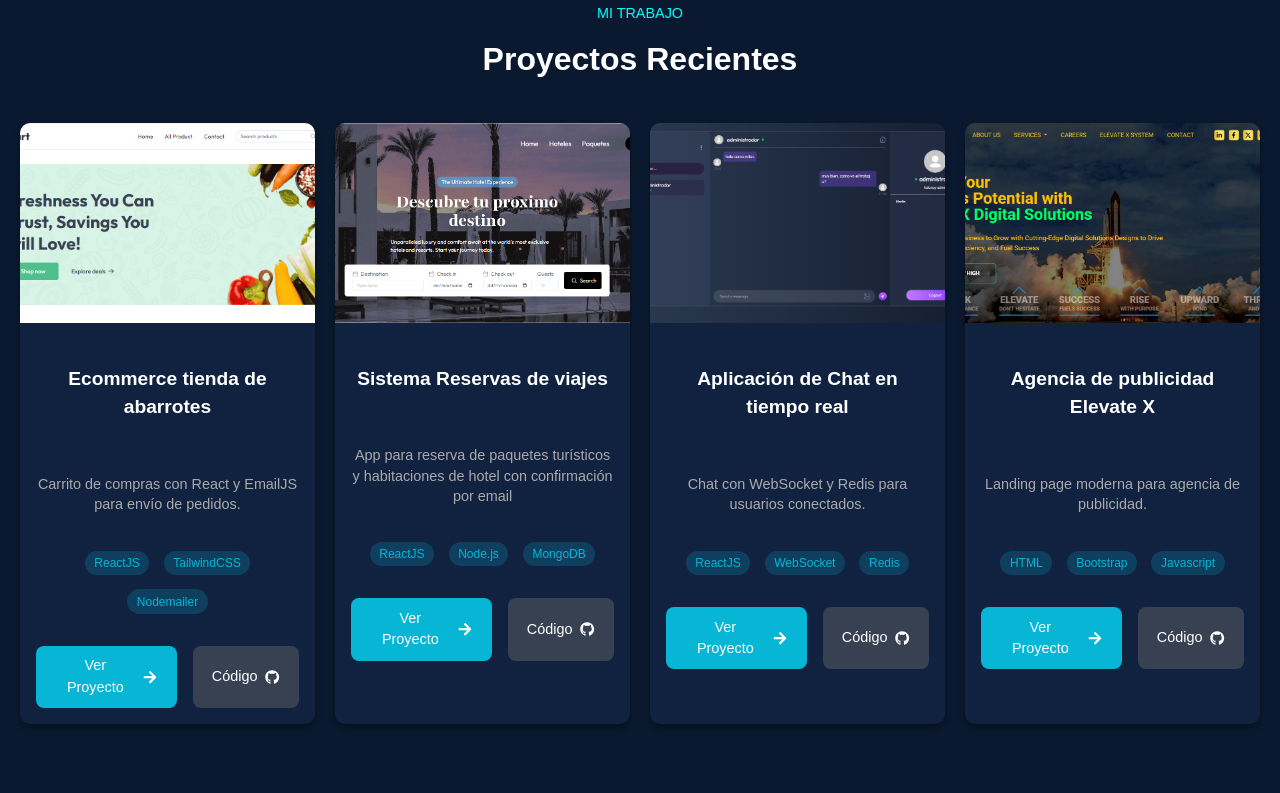
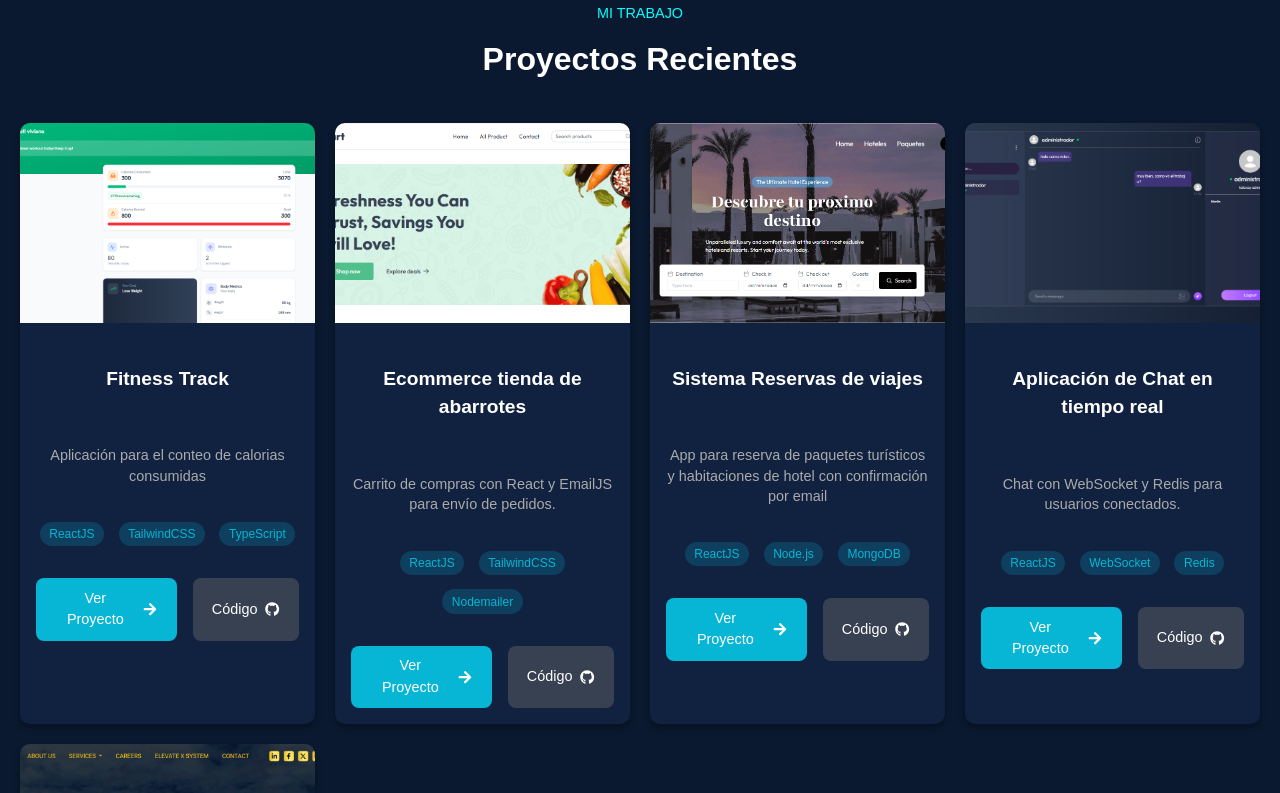
Before and after one commit to Viviana9110/PortafolioActual, a React (Vite) app in the folder portafolio/: page / in a window 1280 px wide. Shown: the part 980-1773 px from the top of the page. Built offline with nearby package versions, Linux system fonts and the light colour scheme.

Commit message:
actualizando nuevo proyecto

```diff
--- a/portafolio/src/App.jsx
+++ b/portafolio/src/App.jsx
@@ -7,10 +7,8 @@ import Projects from "./Projects";
 import Footer from "./Footer";
 
 import person from "./assets/person.png";
-import employee from "./assets/employee.png";
-import counseling from "./assets/counseling.png";
-import coding from "./assets/coding.png";
-import data from "./assets/data.png";
+import fit from "./assets/fit.png";
+
 const App = () => {
   return (
     <>
--- a/portafolio/src/Projects.jsx
+++ b/portafolio/src/Projects.jsx
@@ -5,10 +5,20 @@ import chat from "./assets/chat.png";
 import carrito from "./assets/carrito.png";
 import booking from "./assets/booking.png";
 import elevatex from "./assets/elevate.png";
+import fit from "./assets/fit.png";
 
 const projects = [
   {
     id: 1,
+    title: "Fitness Track",
+    description: "Aplicación para el conteo de calorias consumidas",
+    technologies: ["ReactJS", "TailwindCSS", "TypeScript"],
+    image: fit,
+    url: "https://fitness-track-iota.vercel.app/",
+    github: "https://github.com/Viviana9110/fitness-track"
+  },
+  {
+    id: 2,
     title: "Ecommerce tienda de abarrotes",
     description: "Carrito de compras con React y EmailJS para envío de pedidos.",
     technologies: ["ReactJS", "TailwindCSS", "Nodemailer"],
@@ -17,7 +27,7 @@ const projects = [
     github: "https://github.com/Viviana9110/GreenCart"
   },
   {
-    id: 2,
+    id: 3,
     title: "Sistema Reservas de viajes",
     description: "App para reserva de paquetes turísticos y habitaciones de hotel con confirmación por email",
     technologies: ["ReactJS", "Node.js", "MongoDB"],
@@ -26,7 +36,7 @@ const projects = [
     github: "https://github.com/Viviana9110/Reservas_viajes_hoteles"
   },
   {
-    id: 3,
+    id: 4,
     title: "Aplicación de Chat en tiempo real",
     description: "Chat con WebSocket y Redis para usuarios conectados.",
     technologies: ["ReactJS", "WebSocket", "Redis"],
@@ -35,7 +45,7 @@ const projects = [
     github: "https://github.com/Viviana9110/chat-websocket"
   },
   {
-    id: 4,
+    id: 5,
     title: "Agencia de publicidad Elevate X",
     description: "Landing page moderna para agencia de publicidad.",
     technologies: ["HTML", "Bootstrap", "Javascript"],
```
Also changed, not shown: portafolio/src/assets/fit.png (added).
